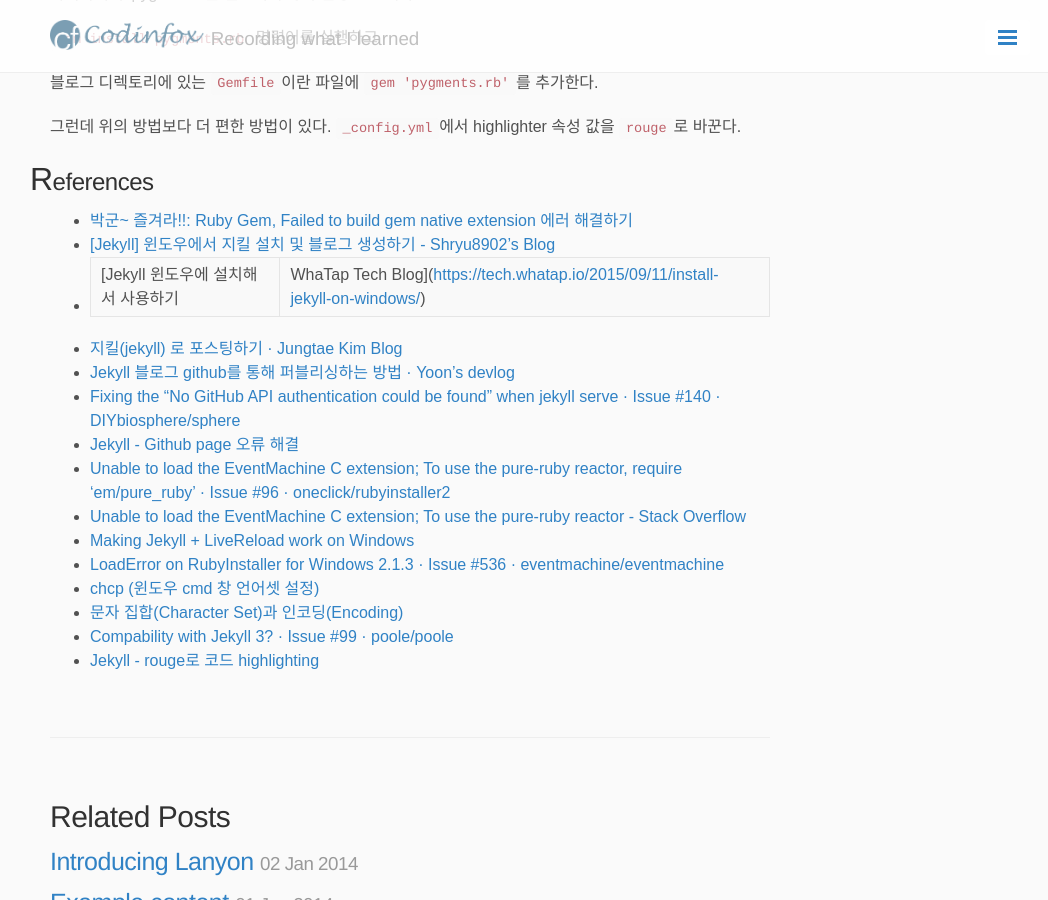
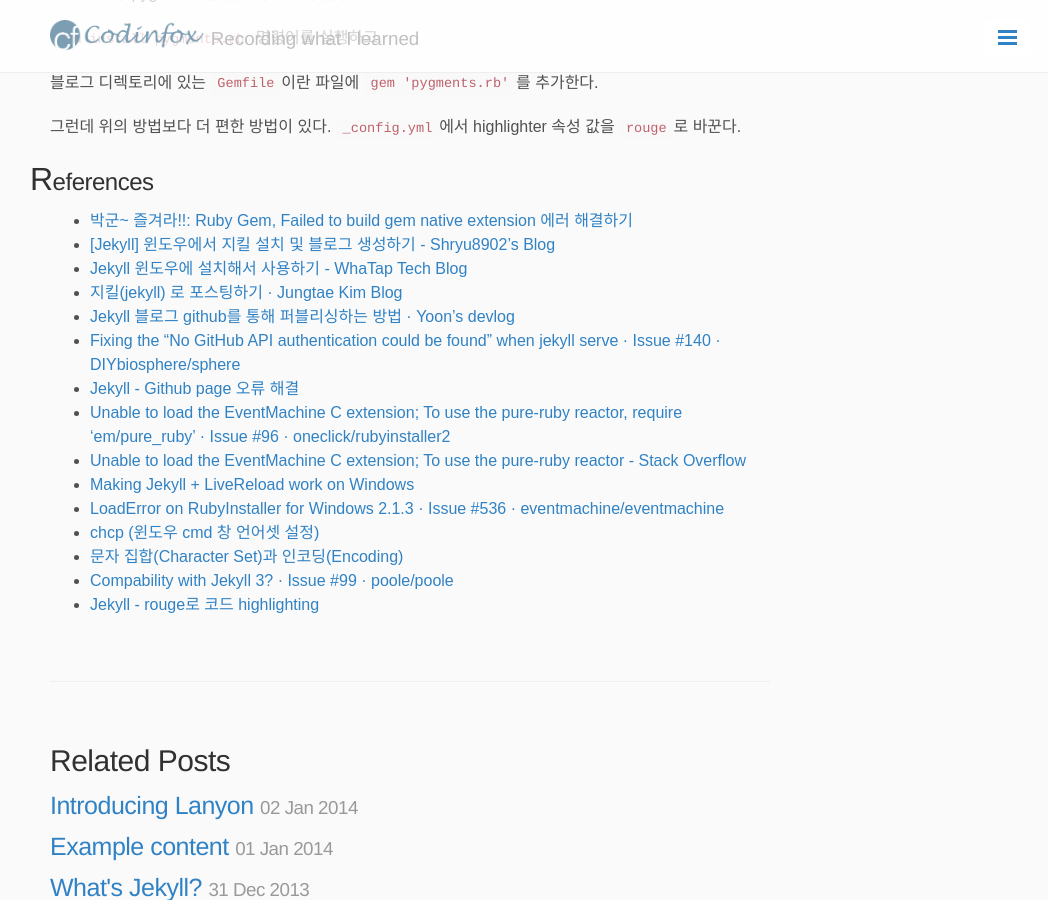
Before and after one commit to ImSejin/imsejin.github.io, a Jekyll site: the page built from _posts/2019-06-26-create-jekyll-blog.md, in a window 1280 px wide and 900 px high, scrolled down 7384 px. Shown: the whole window, without its empty margins (230-1278 px from the left). Built offline with Jekyll 4.4.1, drawn with Linux system fonts in a browser that asks for light colours; nearby versions of some CDN libraries; comment, search, counter and statistics services are not loaded.

Commit message:
Fix the small bug

```diff
--- a/_posts/2019-06-26-create-jekyll-blog.md
+++ b/_posts/2019-06-26-create-jekyll-blog.md
@@ -284,7 +284,7 @@ Dependency Error: Yikes! It looks like you don't have pygments or one of its dep
 
 - [박군~ 즐겨라!!: Ruby Gem, Failed to build gem native extension 에러 해결하기](<http://creator-textcube.blogspot.com/2009/03/ruby-gem-failed-to-build-gem-native.html>)
 - [[Jekyll] 윈도우에서 지킬 설치 및 블로그 생성하기 - Shryu8902’s Blog](<https://shryu8902.github.io/_posts/2018-06-22-jekyll-on-windows/>)
-- [Jekyll 윈도우에 설치해서 사용하기 | WhaTap Tech Blog](<https://tech.whatap.io/2015/09/11/install-jekyll-on-windows/>)
+- [Jekyll 윈도우에 설치해서 사용하기 - WhaTap Tech Blog](<https://tech.whatap.io/2015/09/11/install-jekyll-on-windows/>)
 - [지킬(jekyll) 로 포스팅하기 · Jungtae Kim Blog](<https://jungtaejtkim.github.io/dev/2017/05/02/posting/>)
 - [Jekyll 블로그 github를 통해 퍼블리싱하는 방법 · Yoon's devlog](<http://blog.hyeyoonjung.com/2017/05/22/how-to-write-posts/>)
 - [Fixing the "No GitHub API authentication could be found" when jekyll serve · Issue #140 · DIYbiosphere/sphere](<https://github.com/DIYbiosphere/sphere/issues/140>)
```
